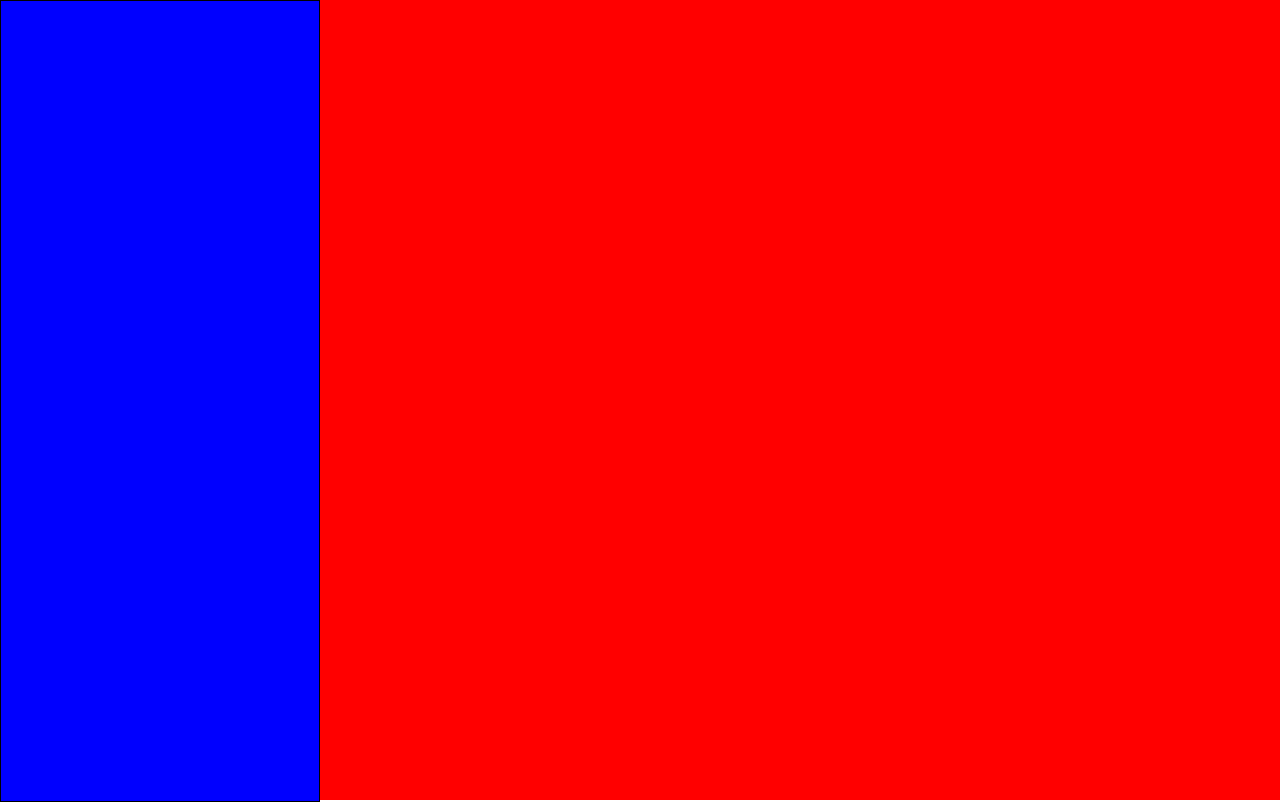
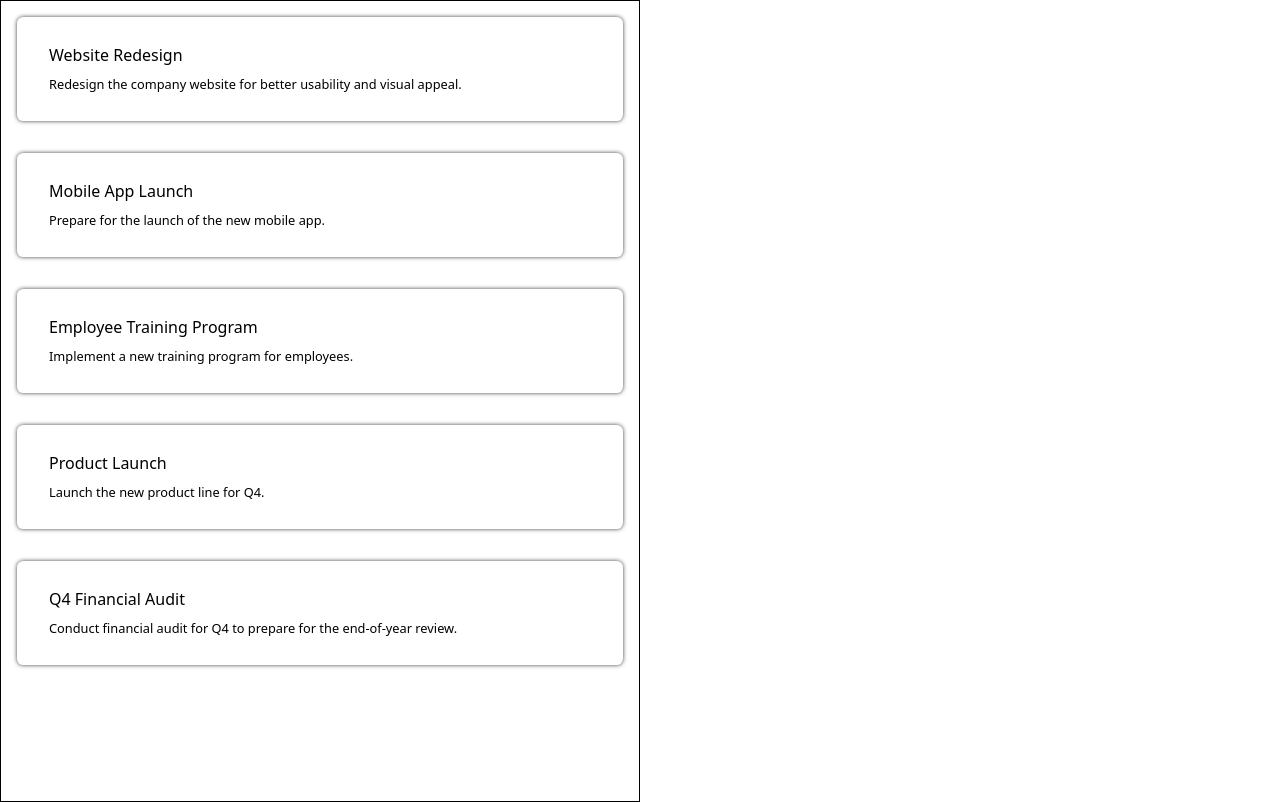
Before and after one commit to LydosSky/odin-todolist, a website built with webpack: page src/template.html in a window 1280 px wide. Built offline with nearby package versions, Linux system fonts and the light colour scheme.

Commit message:
sidebar displaying projects list with some style

```diff
--- a/src/UI.js
+++ b/src/UI.js
@@ -1,55 +1,42 @@
-import data from "./projects.json";
-import Project from "./Project.js";
-import Todo from "./Todo";
-
 const contentContainer = document.querySelector("#content-container");
 
-const UI = (function () {
-  let sidebar,
-    projectView,
-    projects = [];
-
-  function addProject(project) {
-    projects.push(project);
-  }
-
-  function populateProjects() {
-    for (let project of data) {
-      const projectObj = new Project(
-        project.name,
-        project.details,
-        project.createdAt,
-      );
-      projectObj.completed = project.completed;
-      for (let todo of project.todos) {
-        const newTodo = new Todo(
-          todo.title,
-          todo.description,
-          todo.priority,
-          todo.dueDate,
-        );
-        projectObj.addTodo(newTodo);
-      }
-
-      addProject(projectObj);
-    }
-  }
-
+const Ui = (function () {
+  let sidebar, projectView, projectList;
 
   function initialView() {
-    populateProjects();
-
     sidebar = document.createElement("div");
     projectView = document.createElement("div");
+    projectList = document.createElement("ul");
 
     sidebar.id = "sidebar-container";
     projectView.id = "project-view-container";
+    projectList.id = "project-list";
 
+    sidebar.appendChild(projectList);
     contentContainer.appendChild(sidebar);
     contentContainer.appendChild(projectView);
   }
 
-  return { initialView };
+  function addProject(project) {
+    const div = document.createElement("div");
+    const li = document.createElement("li");
+    const projectTitle = document.createElement("h2");
+    const projectDetail = document.createElement("small");
+
+    projectTitle.innerText = project.name;
+    projectDetail.innerText = project.details;
+
+    li.classList.add("project");
+
+    li.appendChild(div);
+    div.appendChild(projectTitle);
+    div.appendChild(projectDetail);
+    div.classList.add("project-card");
+
+    projectList.appendChild(li);
+  }
+
+  return { initialView, addProject };
 })();
 
-export default UI;
+export default Ui;
--- a/src/index.js
+++ b/src/index.js
@@ -1,6 +1,7 @@
 import "./styles.css";
 import "./normalize.css";
-import UI from "./UI.js";
+import Controller from "./Controller.js";
+
 export const DATE_FORMAT = "yyyy-MM-dd";
 
-UI.initialView();
+Controller.main();
--- a/src/styles.css
+++ b/src/styles.css
@@ -5,18 +5,38 @@ body {
 #content-container {
     height: 100%;
     display: grid;
-    grid-template-columns: 3fr 9fr;
+    grid-template-columns: 6fr 6fr;
 }
 
 #sidebar-container {
     grid-column: 1 / 2;
-    background: blue;
     border: 1px solid black;
     height: 100%;
 }
 
-#project-view-container {
-    grid-column: 2 / 10;
-    height: 100%;
-    background: red;
+#project-list {
+    padding: 1rem;
+    list-style: none;
+    gap: 2rem;
+    display: flex;
+    flex-direction: column;
 }
+
+.project-card {
+    padding: 1rem;
+    box-shadow: 0px 0px 4px 0px rgba(0, 0, 0, 0.75);
+    border-radius: 0.4rem;
+    height: 4.5rem;
+    display: flex;
+    flex-direction: column;
+    gap: 0.5rem;
+    justify-content: center;
+    padding-left: 2rem;
+}
+
+.project-card h2 {
+    font-weight: 500;
+}
+
+.project .project-card small {
+}
```
